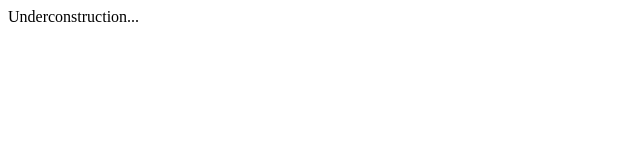
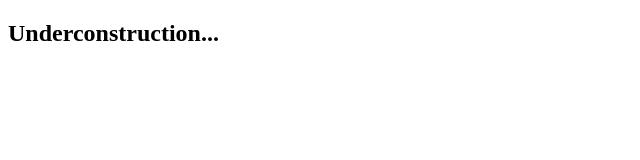
Before and after one commit to xexm0573/CrossDimesion, a plain HTML site: page index.html in a window 1280 px wide. Shown: the whole page, without its empty margins (0-640 px from the left). Drawn offline with Linux system fonts and the light colour scheme.

Commit message:
Update index.html

```diff
--- a/index.html
+++ b/index.html
@@ -6,6 +6,6 @@
   <title>Welcome to Cross Dimension</title>
 </head>
   <body>
-    Underconstruction...
+    <h2>Underconstruction...</h2>
   </body>
 </html>
```
